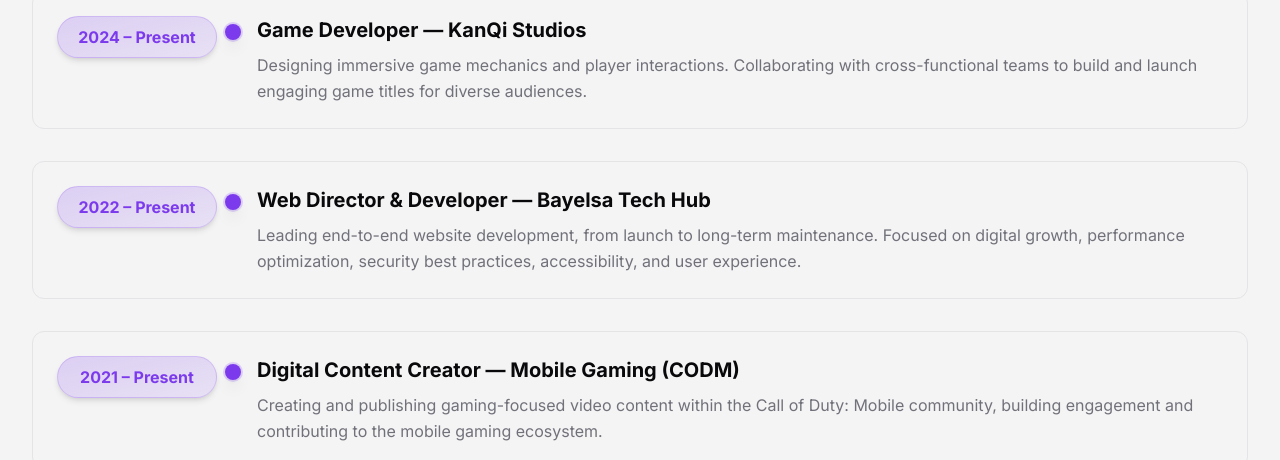
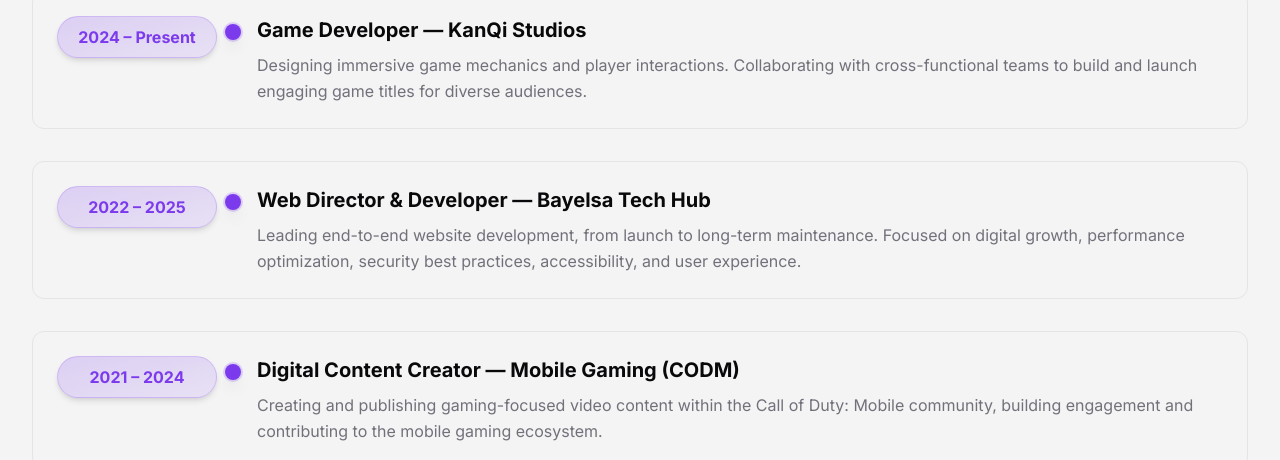
Before and after one commit to MiesieduoCodes/Goofy-Portfolio, a Next.js app: page /about in a window 1280 px wide. Shown: the part 1201-1661 px from the top of the page. Built offline with nearby package versions, Linux system fonts and the light colour scheme.

Commit message:
Update page.tsx

```diff
--- a/app/about/page.tsx
+++ b/app/about/page.tsx
@@ -122,13 +122,13 @@ export default function AboutPage() {
             "Designing immersive game mechanics and player interactions. Collaborating with cross-functional teams to build and launch engaging game titles for diverse audiences.",
         },
         {
-          year: "2022 – Present",
+          year: "2022 – 2025",
           title: "Web Director & Developer — Bayelsa Tech Hub",
           description:
             "Leading end-to-end website development, from launch to long-term maintenance. Focused on digital growth, performance optimization, security best practices, accessibility, and user experience.",
         },
         {
-          year: "2021 – Present",
+          year: "2021 – 2024",
           title: "Digital Content Creator — Mobile Gaming (CODM)",
           description:
             "Creating and publishing gaming-focused video content within the Call of Duty: Mobile community, building engagement and contributing to the mobile gaming ecosystem.",
```
